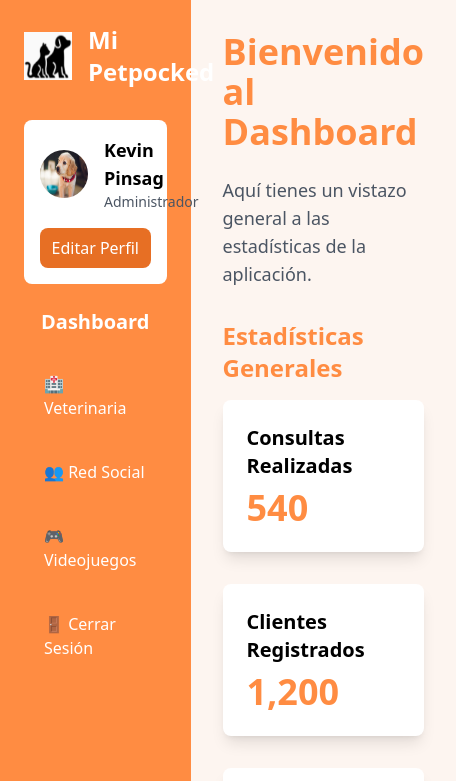
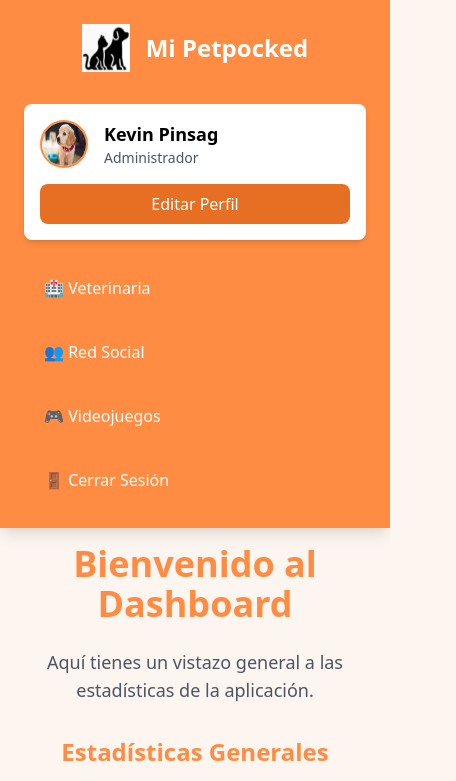
Before and after one commit to kevpkfr/adminpetpocked, a website: page core/dashboard.html in a window 390 px wide. Shown: the top 781 px of the page, 456 px wide, since content can reach past the window. Drawn offline with nearby package versions, Linux system fonts and the light colour scheme.

Commit message:
subido para mejorar la responsividad

```diff
--- a/core/dashboard.html
+++ b/core/dashboard.html
@@ -13,103 +13,75 @@
     <style>
         :root {
             --peach: #fdf5f0;
-            /* Durazno */
             --orange: #FF8C42;
-            /* Naranja */
             --darkOrange: #E76F24;
-            /* Naranja oscuro */
         }
     </style>
 </head>
 
 <body class="bg-[var(--peach)] font-sans">
-
-    <div class="flex min-h-screen">
+    <div class="flex flex-col lg:flex-row min-h-screen">
         <!-- Sidebar -->
-        <nav class="sidebar bg-[var(--orange)] text-white w-64 p-6 flex flex-col">
+        <nav class="bg-[var(--orange)] text-white w-full lg:w-64 p-6 flex flex-col shadow-lg lg:min-h-screen">
             <!-- Logo y Título -->
-            <div class="flex items-center mb-8">
-                <img src="../assets/images/logo.png" alt="Logo" class="h-12 w-12 mr-4"> <!-- Logo -->
+            <div class="flex items-center justify-center lg:justify-start mb-8">
+                <img src="../assets/images/logo.png" alt="Logo" class="h-12 w-12 mr-4">
                 <h2 class="text-2xl font-bold">Mi Petpocked</h2>
             </div>
 
             <!-- Perfil de Usuario -->
-            <div class="bg-white text-black p-4 rounded-lg mb-6">
+            <div class="bg-white text-black p-4 rounded-lg shadow-md mb-6">
                 <div class="flex items-center space-x-4">
-                    <img src="../assets/images/perfil.jpg" alt="Avatar" class="rounded-full h-12 w-12">
+                    <img src="../assets/images/perfil.jpg" alt="Avatar" class="rounded-full h-12 w-12 border-2 border-[var(--orange)]">
                     <div>
                         <h3 class="font-semibold text-lg">Kevin Pinsag</h3>
                         <p class="text-sm text-gray-600">Administrador</p>
                     </div>
                 </div>
                 <a href="profile.html">
-                    <button
-                        class="w-full mt-4 py-2 bg-[var(--darkOrange)] text-white rounded-lg hover:bg-[var(--orange)]">
-                        Editar Perfil
-                    </button>
+                    <button class="w-full mt-4 py-2 bg-[var(--darkOrange)] text-white rounded-lg hover:bg-[var(--orange)] transition">Editar Perfil</button>
                 </a>
             </div>
 
             <!-- Menú de Navegación -->
-            <h2 class="text-xl font-semibold text-center mb-6">Dashboard</h2>
             <ul class="space-y-4">
-                <li>
-                    <a href="http://localhost:3000/" target="_self"
-                        class="block py-3 px-5 rounded hover:bg-[var(--darkOrange)]">
-                        🏥 Veterinaria
-                    </a>
-                </li>
-                <li>
-                    <a href="../modules/social-network/index.html"
-                        class="block py-3 px-5 rounded hover:bg-[var(--darkOrange)]">
-                        👥 Red Social
-                    </a>
-                </li>
-                <li>
-                    <a href="../modules/videogames/index.html"
-                        class="block py-3 px-5 rounded hover:bg-[var(--darkOrange)]">
-                        🎮 Videojuegos
-                    </a>
-                </li>
-                <li>
-                    <a href="login.html" class="block py-3 px-5 rounded hover:bg-[var(--darkOrange)]">
-                        🚪 Cerrar Sesión
-                    </a>
-                </li>
+                <li><a href="http://localhost:3000/" class="block py-3 px-5 rounded hover:bg-[var(--darkOrange)] transition">🏥 Veterinaria</a></li>
+                <li><a href="../modules/social-network/index.html" class="block py-3 px-5 rounded hover:bg-[var(--darkOrange)] transition">👥 Red Social</a></li>
+                <li><a href="../modules/videogames/index.html" class="block py-3 px-5 rounded hover:bg-[var(--darkOrange)] transition">🎮 Videojuegos</a></li>
+                <li><a href="login.html" class="block py-3 px-5 rounded hover:bg-[var(--darkOrange)] transition">🚪 Cerrar Sesión</a></li>
             </ul>
         </nav>
 
         <!-- Main content -->
-        <main class="content flex-1 p-8">
+        <main class="flex-1 p-4 lg:p-8 text-center lg:text-left">
             <h1 class="text-4xl font-semibold text-[var(--orange)] mb-6">Bienvenido al Dashboard</h1>
-            <p class="text-lg text-gray-600 mb-8">Aquí tienes un vistazo general a las estadísticas de la aplicación.
-            </p>
+            <p class="text-lg text-gray-600 mb-8">Aquí tienes un vistazo general a las estadísticas de la aplicación.</p>
 
-            <!-- Sección de Estadísticas -->
+            <!-- Estadísticas -->
             <section>
                 <h2 class="text-2xl font-semibold text-[var(--orange)] mb-4">Estadísticas Generales</h2>
-                <div class="grid grid-cols-1 sm:grid-cols-2 lg:grid-cols-3 gap-8">
-                    <div class="card bg-white shadow-lg p-6 rounded-lg">
+                <div class="grid grid-cols-1 sm:grid-cols-2 lg:grid-cols-3 gap-6">
+                    <div class="bg-white shadow-md p-6 rounded-lg hover:shadow-lg transition">
                         <h3 class="text-xl font-semibold mb-2">Consultas Realizadas</h3>
                         <p class="text-4xl font-bold text-[var(--orange)]">540</p>
                     </div>
-                    <div class="card bg-white shadow-lg p-6 rounded-lg">
+                    <div class="bg-white shadow-md p-6 rounded-lg hover:shadow-lg transition">
                         <h3 class="text-xl font-semibold mb-2">Clientes Registrados</h3>
                         <p class="text-4xl font-bold text-[var(--orange)]">1,200</p>
                     </div>
-                    <div class="card bg-white shadow-lg p-6 rounded-lg">
+                    <div class="bg-white shadow-md p-6 rounded-lg hover:shadow-lg transition">
                         <h3 class="text-xl font-semibold mb-2">Usuarios Activos</h3>
                         <p class="text-4xl font-bold text-[var(--orange)]">1,024</p>
                     </div>
                 </div>
             </section>
 
-            <!-- Sección de Gráfico -->
+            <!-- Gráfico -->
             <section class="mt-8">
                 <h2 class="text-2xl font-semibold text-[var(--orange)] mb-4">Estadísticas Visuales</h2>
                 <div class="bg-white shadow-lg p-6 rounded-lg">
                     <h3 class="text-xl font-semibold text-[var(--orange)] mb-4">Gráfico de Consultas por Mes</h3>
-                    <div class="bg-gray-100 p-6 rounded-lg">
+                    <div class="bg-gray-100 p-4 rounded-lg">
                         <div class="flex justify-between mb-4">
                             <span class="text-gray-700">Enero</span>
                             <span class="text-[var(--orange)]">120</span>
@@ -130,7 +102,5 @@
             </section>
         </main>
     </div>
-
 </body>
-
 </html>
```
